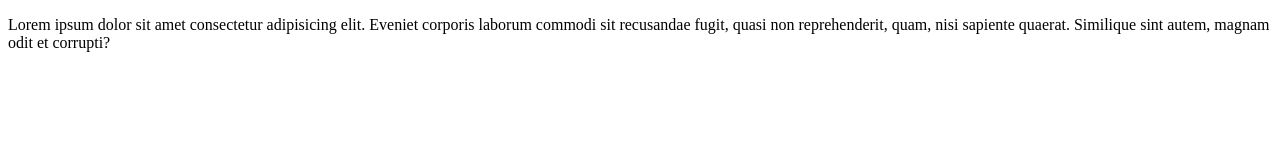
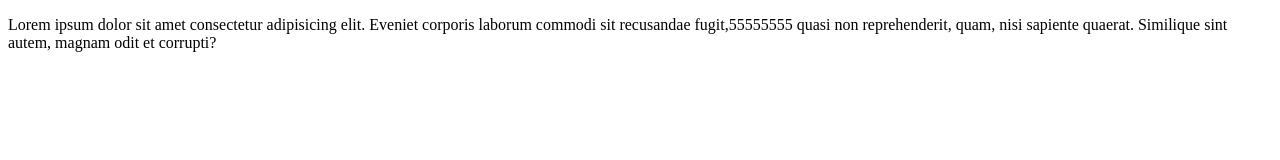
Before and after one commit to JUANORTIZR/Probando-Ramas, a plain HTML site: page Index.html in a window 1280 px wide. Drawn offline with Linux system fonts and the light colour scheme.

Commit message:
modificado
55555

```diff
--- a/Index.html
+++ b/Index.html
@@ -8,7 +8,7 @@
 <body>
 
     <p>Lorem ipsum dolor sit amet consectetur adipisicing elit.
-        Eveniet corporis laborum commodi sit recusandae fugit, quasi non reprehenderit,
+        Eveniet corporis laborum commodi sit recusandae fugit,55555555 quasi non reprehenderit,
         quam, nisi sapiente quaerat. Similique sint autem, magnam odit et corrupti?
     </p>
 
```
